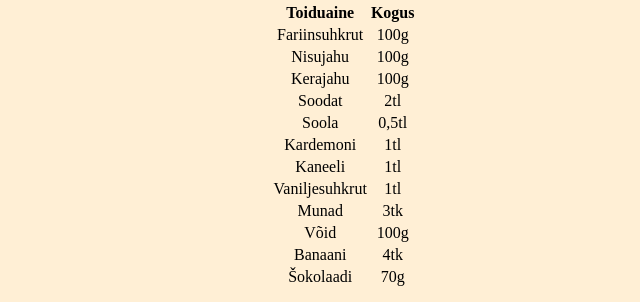
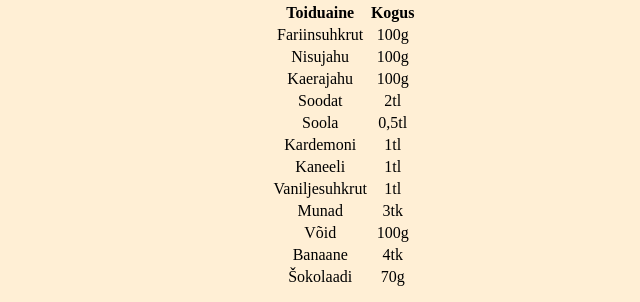
Before and after one commit to l1s3t3/retsept, a plain HTML site: page index.html in a window 1280 px wide. Shown: the part 560-862 px from the top of the page, 296-936 px from the left. Drawn offline with Linux system fonts and the light colour scheme.

Commit message:
Update index.html

```diff
--- a/index.html
+++ b/index.html
@@ -27,7 +27,7 @@
     <td><center>100g</td>
   </tr>
   <tr>
-    <td><center>Kerajahu</td>
+    <td><center>Kaerajahu</td>
     <td><center>100g</td>
   </tr>
   <tr>
@@ -59,7 +59,7 @@
     <td><center>100g</td>
   </tr>
   <tr>
-    <td><center>Banaani</td>
+    <td><center>Banaane</td>
     <td><center>4tk</td>
   </tr>
   <tr>
```
